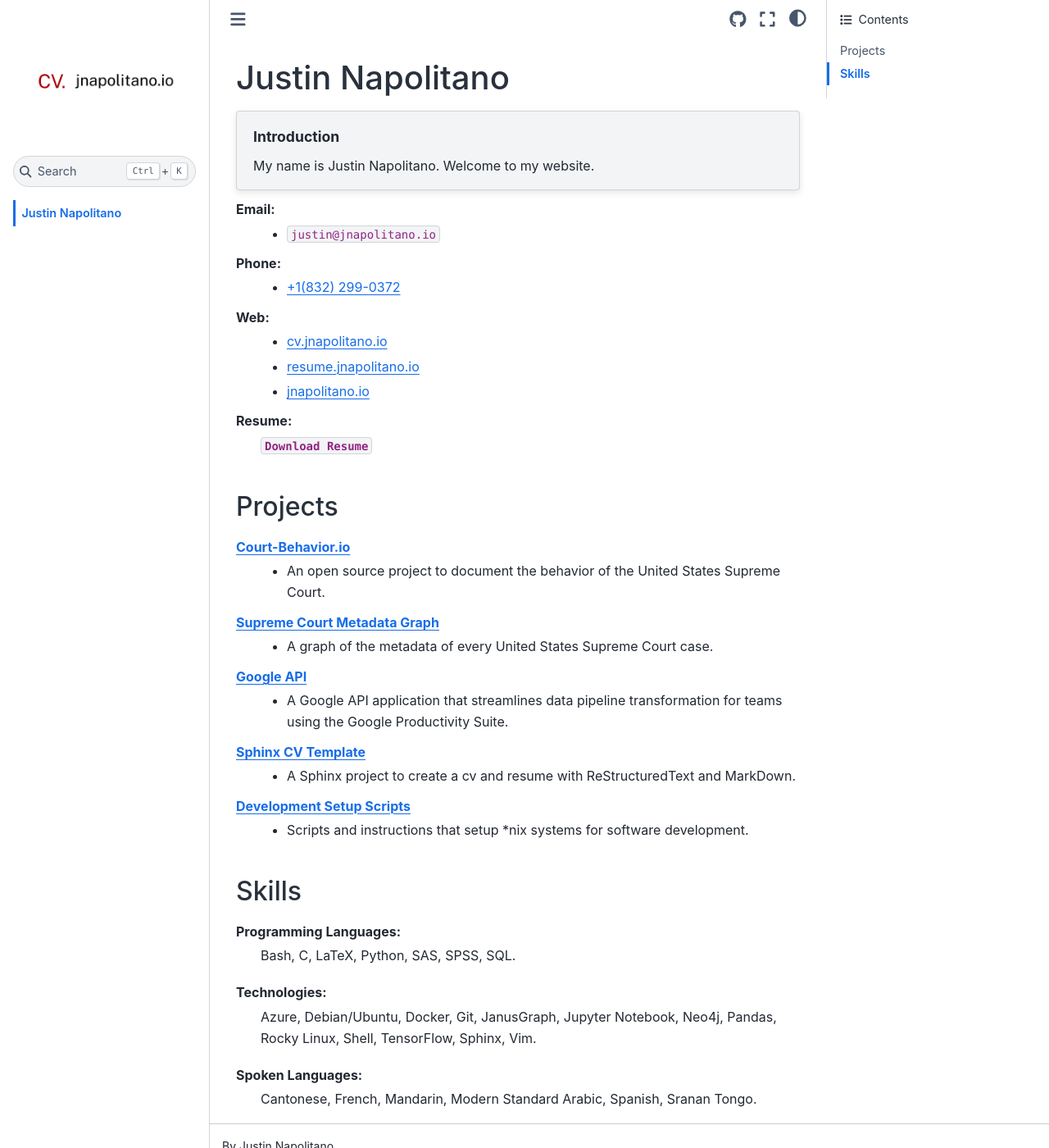
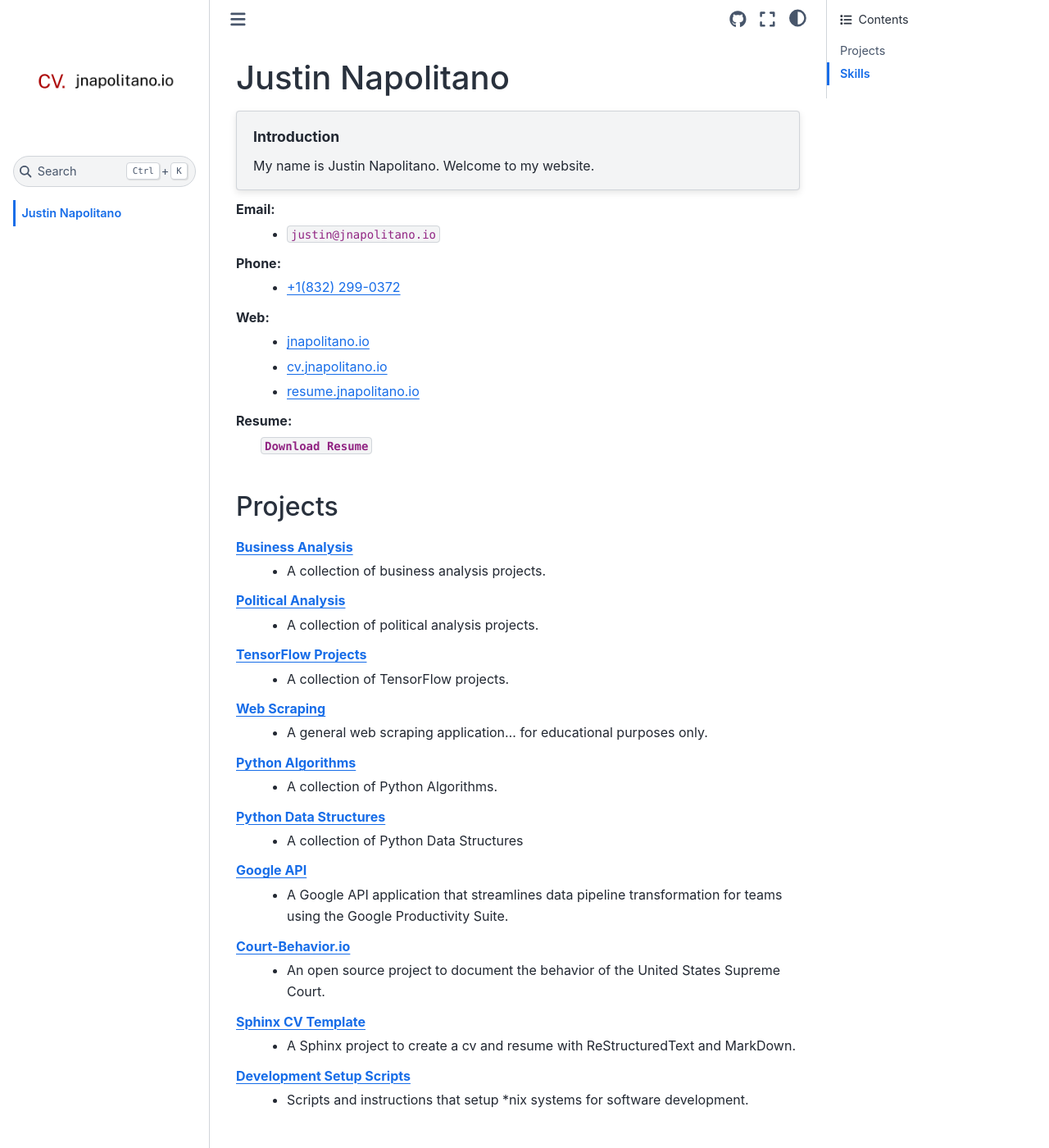
Before and after one commit to justin-napolitano/jnapolitano.io, a Sphinx documentation site: the page built from source/index.rst, in a window 1280 px wide and 1400 px high. Shown: the whole window at 82% size. Built offline with Sphinx 7.4.7 and the Sphinx Book theme 1.1.4, drawn with Linux system fonts in a browser that asks for light colours; cross-references to code outside the pages are shown as plain code.

Commit message:
autocommit on1645899631.39643

```diff
--- a/source/index.rst
+++ b/source/index.rst
@@ -18,9 +18,9 @@ Phone:
    * `+1(832) 299-0372 <tel:+1-832-299-0372>`_
 
 Web:
+    * `jnapolitano.io <https://jnapolitano.io>`_
     * `cv.jnapolitano.io <https://cv.jnapolitano.io>`_
     * `resume.jnapolitano.io <https://resume.jnapolitano.io>`_
-    * `jnapolitano.io <https://jnapolitano.io>`_
 
 Resume:
     :download:`Download Resume <pdf/justin_napolitano_resume.pdf>`
@@ -30,14 +30,29 @@ Resume:
 Projects
 #########
 
-`Court-Behavior.io <https://court-behavior.io>`_
-    * An open source project to document the behavior of the United States Supreme Court.
+`Business Analysis <https://cv.jnapolitano.io/parts/analysis/business-analysis/index.html>`__
+    * A collection of business analysis projects.
 
-`Supreme Court Metadata Graph <https://cv.jnapolitano.io/parts/analysis/political-analysis/sup-court/project-sup-court-meta-data-graph/index.html>`__
-    * A graph of the metadata of every United States Supreme Court case.
+`Political Analysis <https://cv.jnapolitano.io/parts/analysis/political-analysis/index.html>`__
+    * A collection of political analysis projects.
+
+`TensorFlow Projects <https://cv.jnapolitano.io/parts/ml-ai/index.html>`__
+    * A collection of TensorFlow projects.
+
+`Web Scraping <https://cv.jnapolitano.io/parts/data/web-scraping/index.html>`__
+    * A general web scraping application... for educational purposes only.
+
+`Python Algorithms <https://cv.jnapolitano.io/parts/reference/algorithms/index.html>`__
+    * A collection of Python Algorithms.
+
+`Python Data Structures <https://cv.jnapolitano.io/parts/reference/data-structures/python/index.html>`__
+    * A collection of Python Data Structures
 
 `Google API <https://cv.jnapolitano.io/parts/python-development/google/index.html>`__
     * A Google API application that streamlines data pipeline transformation for teams using the Google Productivity Suite.
+
+`Court-Behavior.io <https://court-behavior.io>`_
+    * An open source project to document the behavior of the United States Supreme Court.
 
 `Sphinx CV Template <https://cv.jnapolitano.io/parts/reference/build-this-site/index.html>`__
     * A Sphinx project to create a cv and resume with ReStructuredText and MarkDown.
```
Also changed, not shown: 5 other files.
